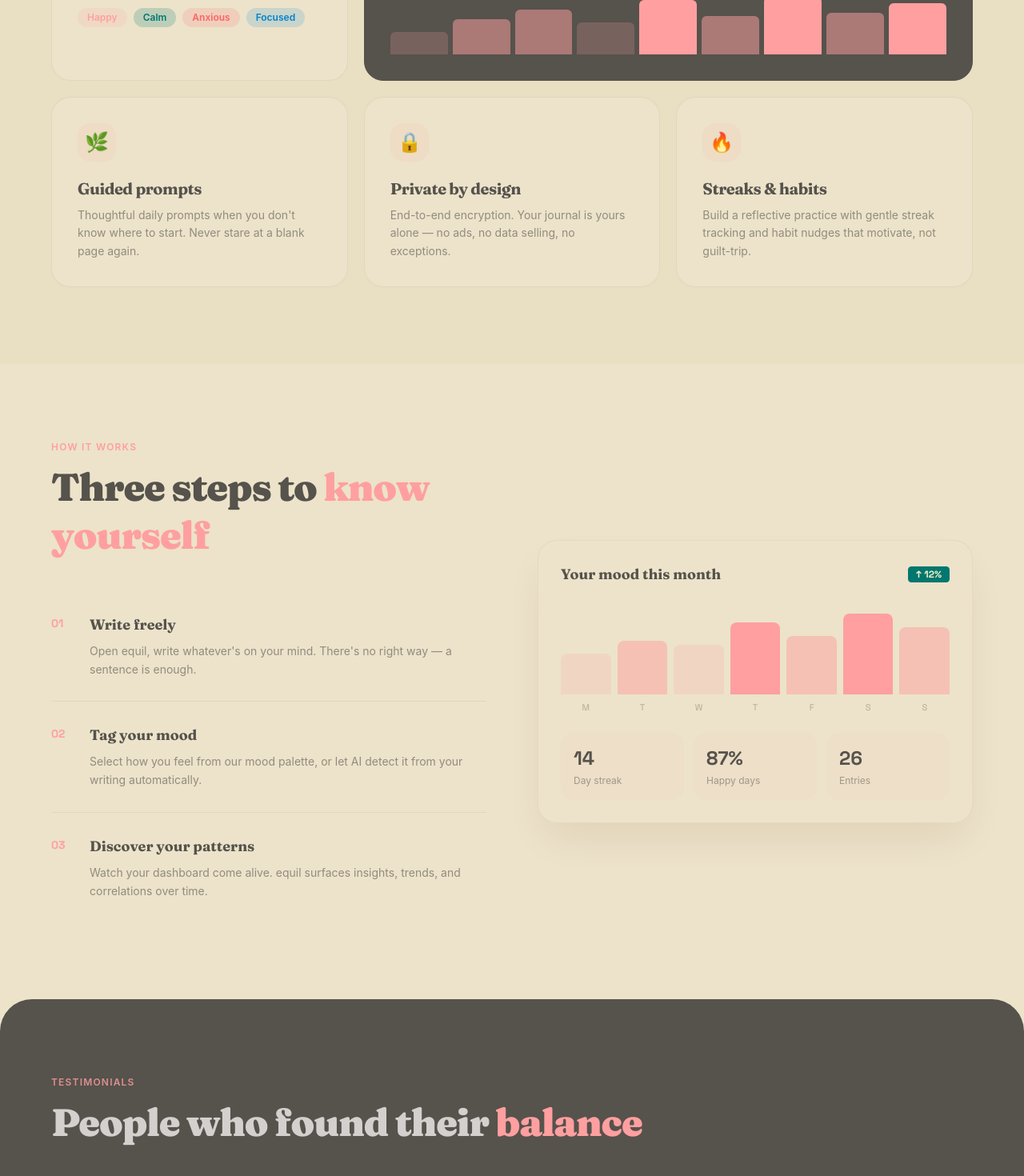
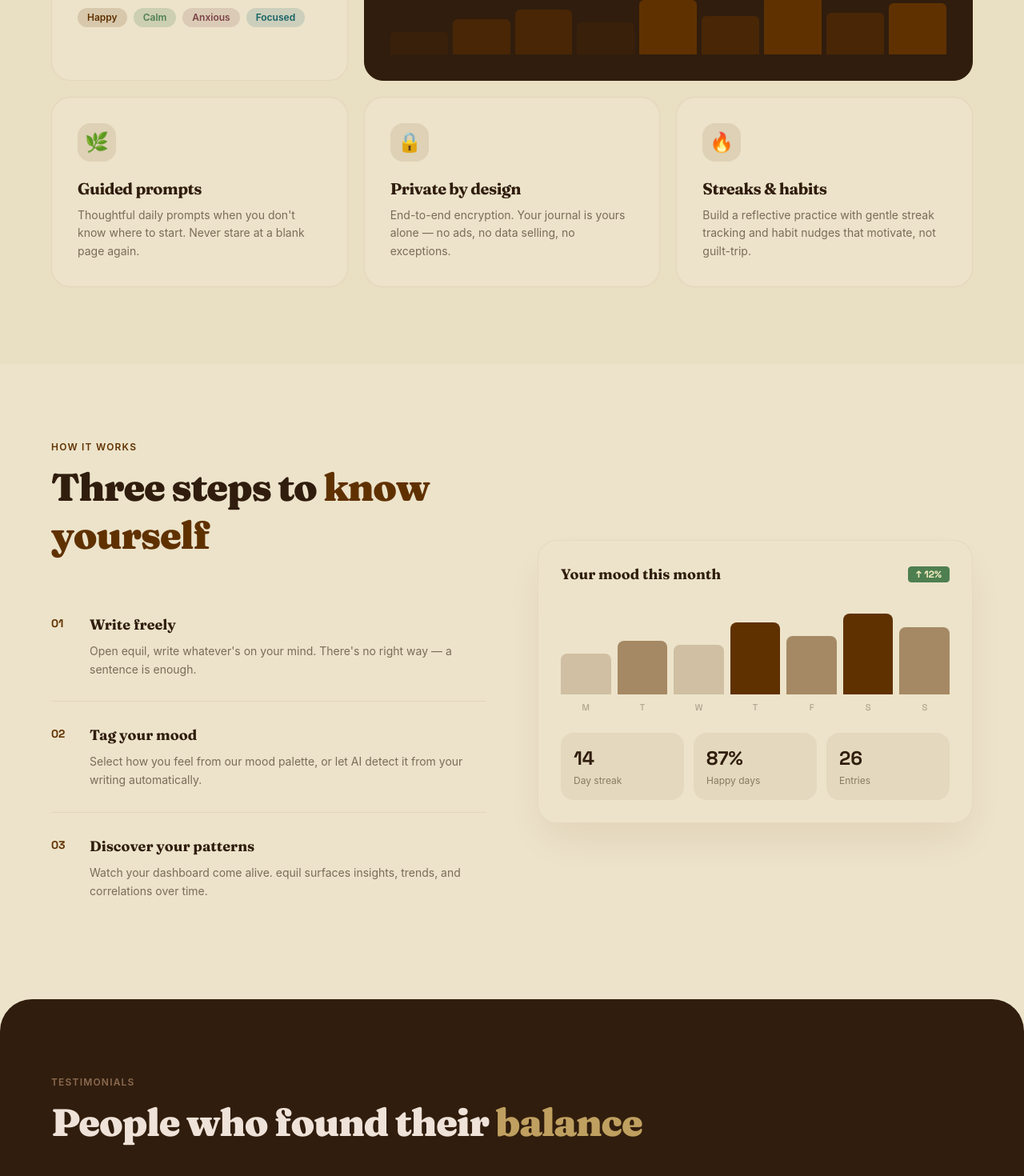
Before and after one commit to saptarshim0123/M8, a React (Vite) app in the folder client/: page / in a window 1280 px wide. Shown: the part 1310-2780 px from the top of the page at 80% size. Built offline with nearby package versions, Linux system fonts and the light colour scheme.

Commit message:
Customized theme

```diff
--- a/client/src/components/Footer.jsx
+++ b/client/src/components/Footer.jsx
@@ -19,9 +19,9 @@ const Footer = () => {
             <div className="max-w-6xl mx-auto">
 
                 {/* CTA banner */}
-                <div className="bg-primary/10 border border-primary/20 rounded-3xl p-10 mb-16 text-center">
+                <div className="bg-white/10 border border-primary/20 rounded-3xl p-10 mb-16 text-center">
                     <h2 className="font-heading text-4xl md:text-5xl font-black text-neutral-content tracking-tight mb-4">
-                        Your mind deserves a <em className="text-primary not-italic">quiet place.</em>
+                        Your mind deserves a <em className="text-accent not-italic">quiet place.</em>
                     </h2>
                     <p className="font-sans text-base text-neutral-content/60 mb-8 max-w-md mx-auto leading-relaxed">
                         Join thousands already building a more mindful relationship with themselves. Free forever to start.
--- a/client/src/components/Testimonials.jsx
+++ b/client/src/components/Testimonials.jsx
@@ -32,9 +32,9 @@ const Testimonials = () => {
     return (
         <section className="py-24 px-4 bg-neutral rounded-t-[2.5rem]">
             <div className="max-w-6xl mx-auto">
-                <p className="font-sans text-xs font-semibold text-primary/80 uppercase tracking-widest mb-3">Testimonials</p>
+                <p className="font-sans text-xs font-semibold text-secondary/80 uppercase tracking-widest mb-3">Testimonials</p>
                 <h2 className="font-heading text-4xl md:text-5xl font-black text-neutral-content tracking-tight leading-tight mb-14">
-                    People who found their <em className="text-primary not-italic">balance</em>
+                    People who found their <em className="text-accent not-italic">balance</em>
                 </h2>
 
                 <div className="grid grid-cols-1 md:grid-cols-3 gap-5">
@@ -45,7 +45,7 @@ const Testimonials = () => {
                         >
                             <div className="flex gap-0.5">
                                 {Array.from({ length: stars }).map((_, i) => (
-                                    <span key={i} className="text-primary text-sm">★</span>
+                                    <span key={i} className="text-primary text-sm">⭐</span>
                                 ))}
                             </div>
 
--- a/client/src/index.css
+++ b/client/src/index.css
@@ -1,8 +1,9 @@
 @import "tailwindcss";
 @plugin "daisyui" {
 	themes:
-		retro --default,
-		dark --prefersdark;
+		light --default,
+		dark --prefersdark,
+		retro;
 }
 
 @theme {
@@ -11,3 +12,19 @@
 	--font-handwriting: "Caveat", cursive;
 	--font-data: "Space Grotesk", sans-serif;
 }
+
+[data-theme="retro"] {
+	--color-primary: oklch(36.711% 0.08755 58.31);
+	--color-secondary: oklch(62% 0.06 58.31);
+	--color-accent: oklch(72% 0.09 85);
+	--color-neutral: oklch(25% 0.04 58.31);
+	--color-info: oklch(45% 0.07 200);
+	--color-success: oklch(55% 0.09 145);
+	--color-warning: oklch(55% 0.1 30);
+	--color-error: oklch(45% 0.08 15);
+	--color-primary-content: oklch(95% 0.03 58.31);
+	--color-secondary-content: oklch(20% 0.04 58.31);
+	--color-accent-content: oklch(20% 0.04 85);
+	--color-neutral-content: oklch(92% 0.02 58.31);
+	--color-dark-brown: #3e2723;
+}
```
